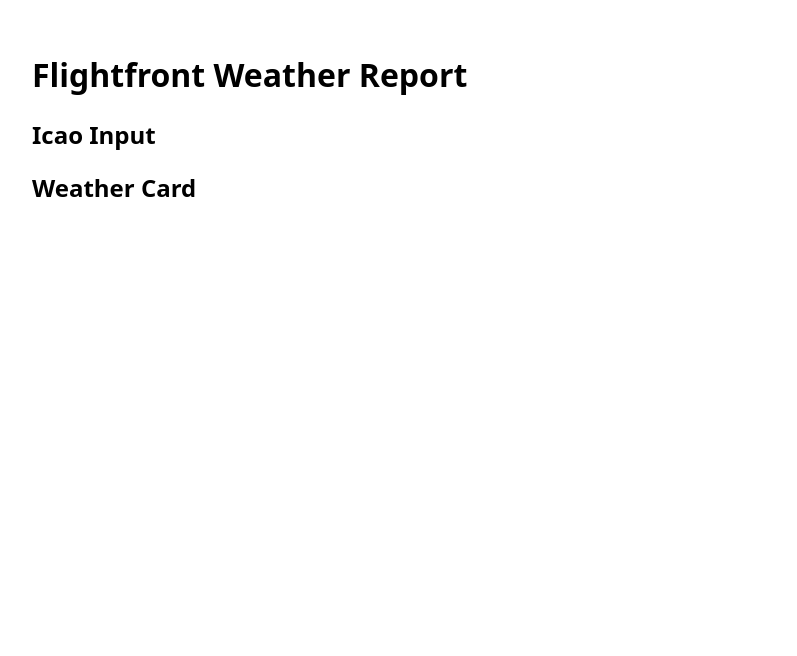
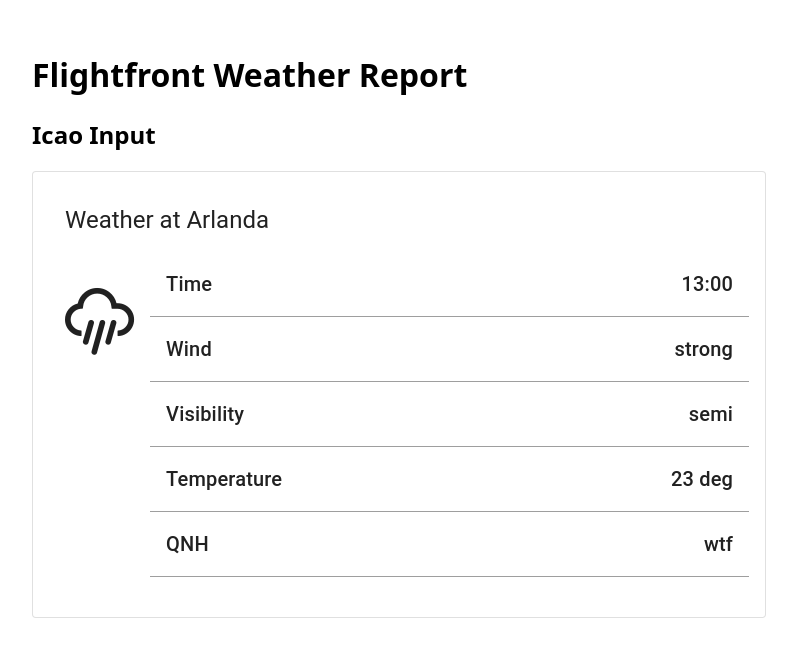
Before and after one commit to nikitasjolander-forefront/Flightfront, a React (Vite) app in the folder react/: page / in a window 1280 px wide. Shown: the top 656 px of the page, without its empty margins (0-797 px from the left). Built offline with nearby package versions, Linux system fonts and the light colour scheme.

Commit message:
Weather card with some styling

```diff
--- a/react/src/components/WatherCard/WeatherCard.tsx
+++ b/react/src/components/WatherCard/WeatherCard.tsx
@@ -1,10 +1,61 @@
+import {
+  Box,
+  Card,
+  Typography,
+  CardContent,
+  CardHeader,
+  Stack,
+} from "@mui/material";
+import "../../assets/weather-icons/css/weather-icons.min.css";
+import { grey } from "@mui/material/colors";
+
+const location = "Arlanda";
+const time = "13:00";
+const wind = "strong";
+const visibility = "semi";
+const temperature = "23 deg";
+const qnh = "wtf";
+const metar = "112 CB12 2323 CC NE12";
+
+interface WeatherRowProps {
+  label: string;
+  value: string;
+}
+
+function WeatherRow({ label, value }: WeatherRowProps) {
+  return (
+    <Stack
+      direction="row"
+      sx={{ justifyContent: "space-between", alignItems: "center", p: 2 }}
+      borderBottom={1}
+      borderColor="grey.500"
+    >
+      <Typography variant="h6">{label}</Typography>
+      <Typography variant="h6">{value}</Typography>
+    </Stack>
+  );
+}
+
 function WeatherCard() {
-
   return (
     <>
-      <h2>Weather Card</h2>
+      <Card variant="outlined" sx={{ maxWidth: 700, p: 2 }}>
+        <CardHeader title={`Weather at ${location}`} />
+        <CardContent sx={{ display: "flex", p: 0 }}>
+          <Box sx={{ justifyContent: "space-between", alignItems: "center", p: 2, fontSize: 64 }}>
+            <i className="wi wi-rain"></i>
+          </Box>
+          <Stack direction="column" width="100%">
+            <WeatherRow label="Time" value={time} />
+            <WeatherRow label="Wind" value={wind} />
+            <WeatherRow label="Visibility" value={visibility} />
+            <WeatherRow label="Temperature" value={temperature} />
+            <WeatherRow label="QNH" value={qnh} />
+          </Stack>
+        </CardContent>
+      </Card>
     </>
-  )
+  );
 }
 
-export default WeatherCard
+export default WeatherCard;
```
